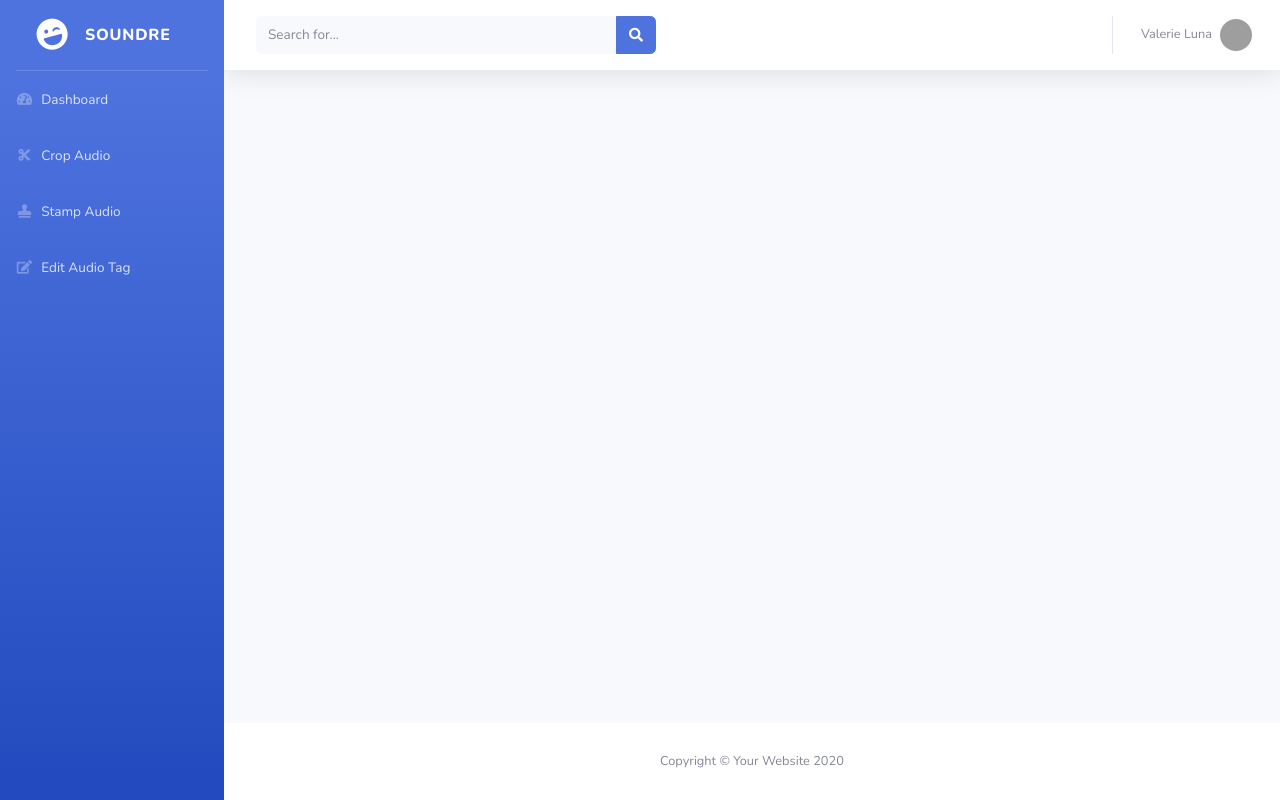
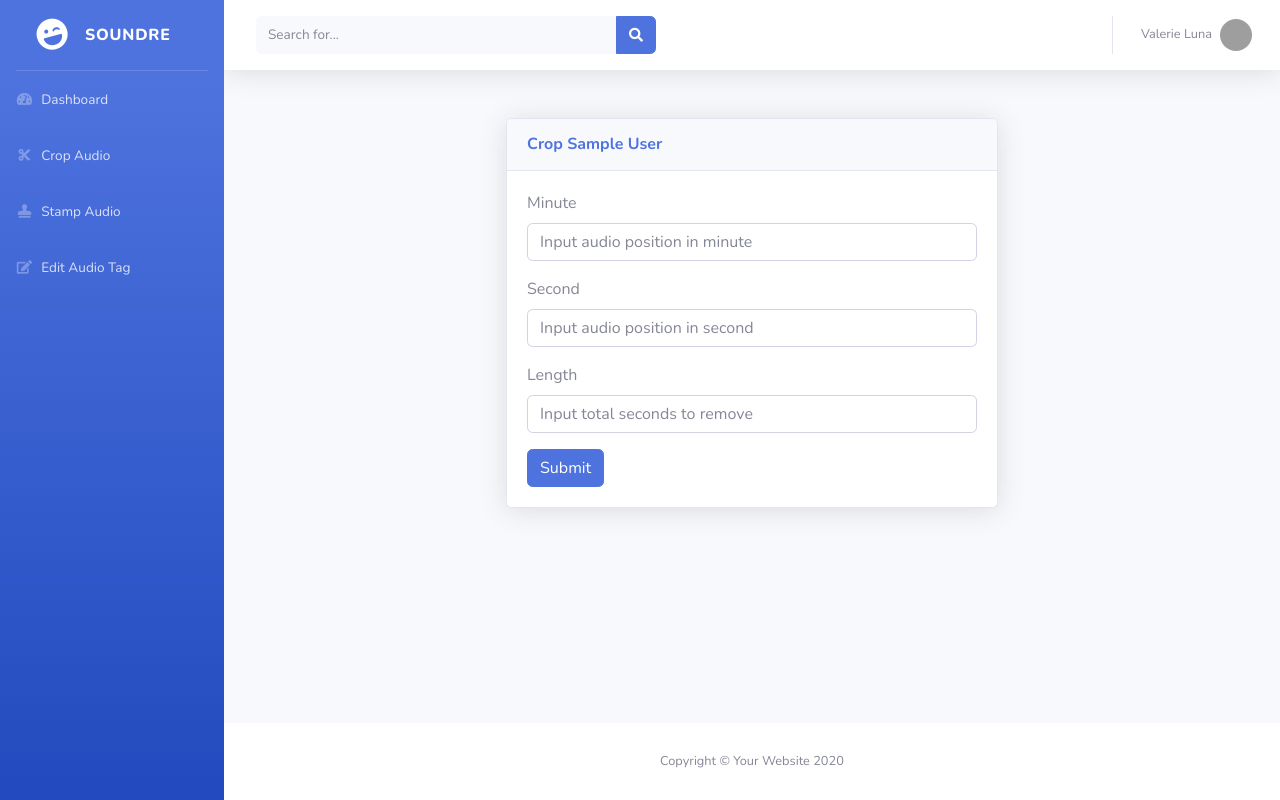
Before and after one commit to alic-xc/soundre, a Django app: page /crop/00000000-0000-0000-0000-000000000001 in a window 1280 px wide. Run offline with Django 3.2, Linux system fonts and the light colour scheme; tables that the repository leaves empty hold one stand-in row (values such as "Sample post"); parts of the project's set-up code (start-up, migrations or seed data) failed here and were passed over; some libraries are stand-ins or nearby versions; grey boxes are pictures that could not be loaded.

Commit message:
working on cropping feature

```diff
--- a/apps/views.py
+++ b/apps/views.py
@@ -174,7 +174,7 @@ def remove_view(request, hash):
     context = {
         "form": form,
         "name": file.name,
-        "audio":file.path
+        "audio": file.path
     }
     return render(request, "home/remove.html", context)
 
--- a/cropping/forms.py
+++ b/cropping/forms.py
@@ -2,4 +2,7 @@ from django import forms
 
 
 class CropForm(forms.Form):
-    pass
+    """ Form parameters to crop an audio file """
+    minute = forms.IntegerField(required=True, min_value=0, max_value=9)
+    seconds = forms.IntegerField(required=True, min_value=0, max_value=59)
+    length = forms.IntegerField(required=True, min_value=0, max_value=59)
--- a/cropping/views.py
+++ b/cropping/views.py
@@ -1,5 +1,11 @@
-from django.shortcuts import render
+from django.contrib import messages
+from django.shortcuts import get_object_or_404
+from django.urls import reverse
 from django.views import generic
+from django.views.generic.edit import FormMixin
+
+from account.models import AudioModel
+from audioEditing.remove import Crop
 from cropping.forms import CropForm
 
 
@@ -7,3 +13,29 @@ class CropView(generic.FormView):
     """ This view handle cropping of audio to desired length """
     template_name = 'cropping/crop.html'
     form_class = CropForm
+
+    def get_context_data(self, **kwargs):
+        context = super().get_context_data()
+        context['object'] = get_object_or_404(AudioModel, hash=self.kwargs.get('hash'))
+        return context
+
+    def get_success_url(self):
+        return reverse('crop', kwargs={'hash': self.kwargs.get('hash')})
+
+    def form_valid(self, form):
+        """ """
+
+        minute = form.cleaned_data['minute']
+        seconds = form.cleaned_data['seconds']
+        length = form.cleaned_data['length']
+
+        try:
+            cropping = Crop()
+            if not cropping.run_process():
+                messages.error(self.request, "Unable to process request. Please check crop length and try again")
+
+            messages.success(self.request, "Audio cropped successfully")
+        except (AttributeError, Exception) as err:
+            messages.error(self.request, "Ops, something went wrong. Please try again")
+
+        return super().form_valid(form)
--- a/templates/cropping/crop.html
+++ b/templates/cropping/crop.html
@@ -1 +1,46 @@
 {% extends 'base/base.html' %}
+
+
+{% block content %}
+    <div class="row">
+        <div class="col-md-12">
+            {% include 'includes/error.html' %}
+        </div>
+    </div>
+    <div class="row mt-4">
+
+            <!-- Area Chart -->
+            <div class="col-xl-6 col-lg-7 offset-3">
+              <div class="card shadow mb-4">
+                <!-- Card Header - Dropdown -->
+                <div class="card-header py-3 d-flex flex-row align-items-center justify-content-between">
+                  <h6 class="m-0 font-weight-bold text-primary">Crop {{ object.name }} </h6>
+                </div>
+                <!-- Card Body -->
+                <div class="card-body">
+                  <form method="post">
+                      {% csrf_token %}
+                      {{ form.errors }}
+                      <div class="form-group">
+                          <label for="">Minute</label>
+                          <input type="number" name="minute" placeholder="Input audio position in minute" id="" class="form-control" />
+                          <span class="text-danger">{{ form.minute.errors }}</span>
+                      </div>
+                      <div class="form-group">
+                          <label for="">Second</label>
+                          <input type="number" name="seconds" placeholder="Input audio position in second " id="" class="form-control" />
+                          <span class="text-danger">{{ form.seconds.errors }}</span>
+
+                      </div>
+                      <div class="form-group">
+                          <label for=""> Length</label>
+                          <input type="number" name="length" placeholder="Input total seconds to remove" id="" class="form-control" />
+                          <span class="text-danger">{{ form.length.errors }}</span>
+                      </div>
+                      <button type="submit" class="btn btn-primary"> Submit </button>
+                  </form>
+                </div>
+              </div>
+            </div>
+          </div>
+{% endblock content %}
```
Also changed, not shown: audioEditing/remove.py (+12 -3 lines).
